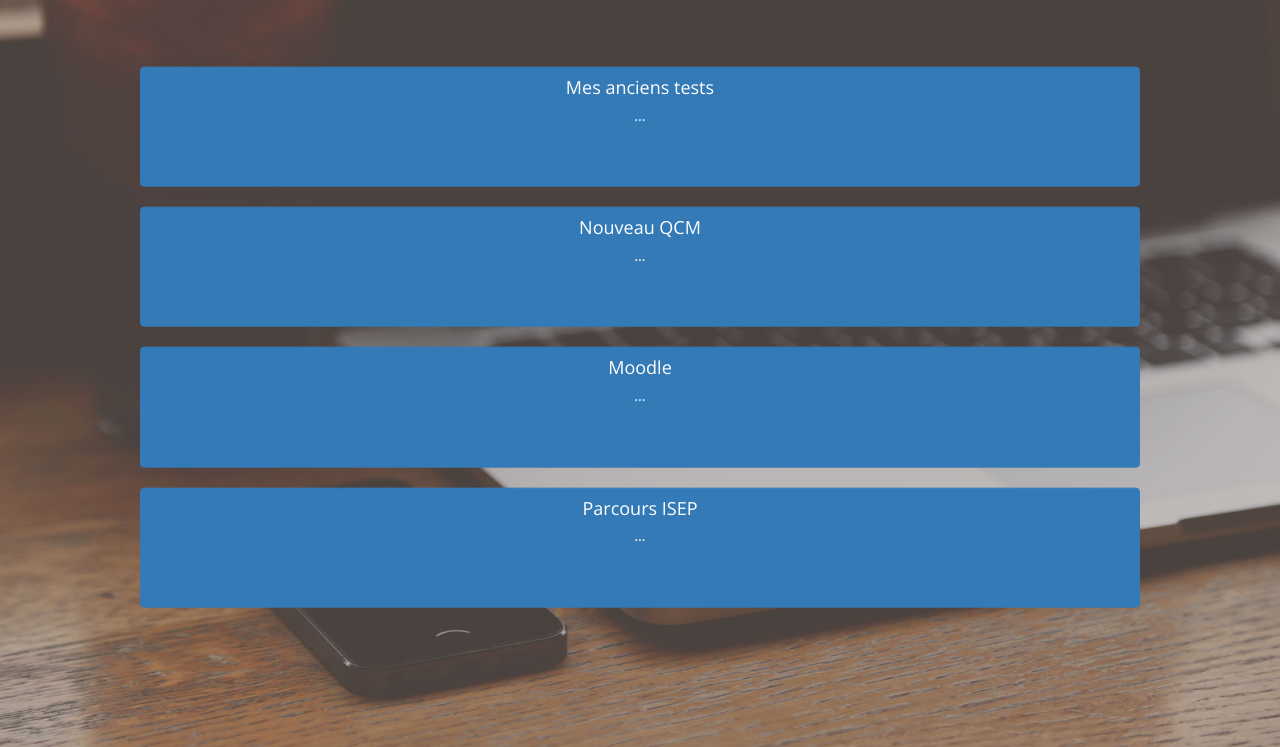
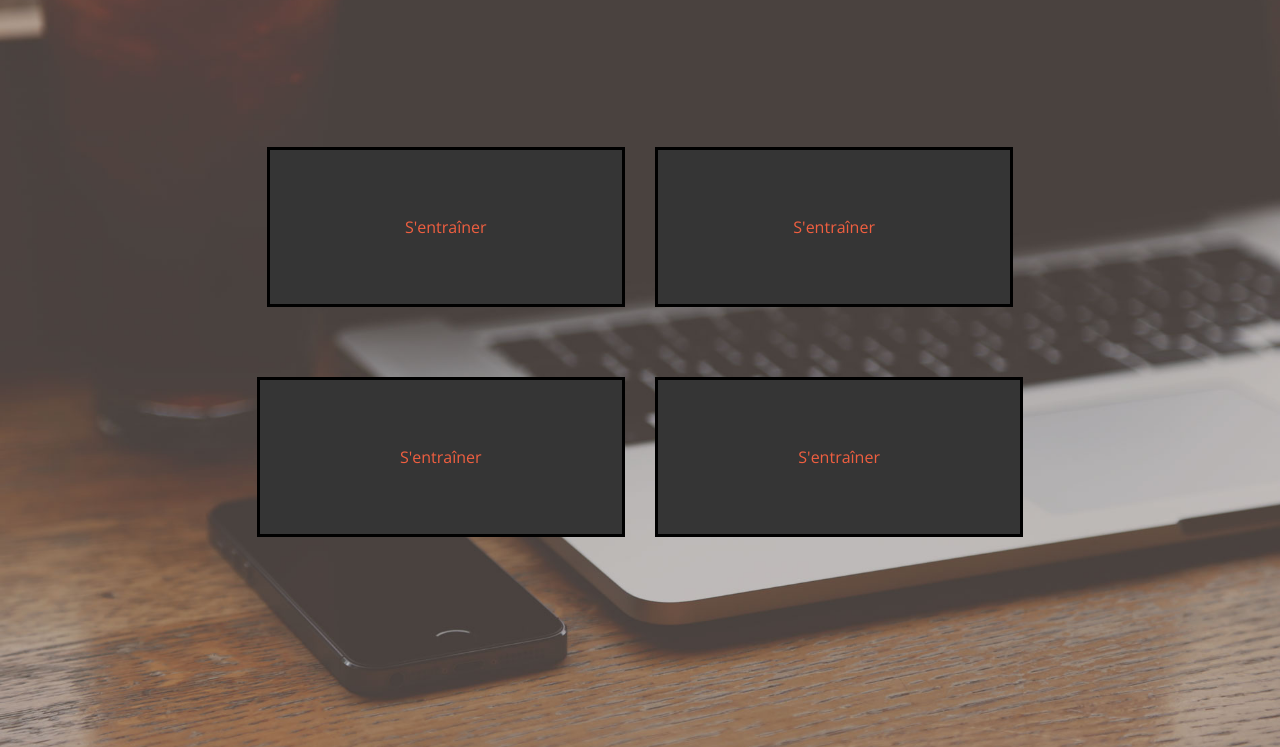
Before and after one commit to htalhaoui/Projet-Ponos, a plain HTML site: page web/espace.html in a window 1280 px wide. Shown: the part 53-800 px from the top of the page. Drawn offline with nearby package versions, Linux system fonts and the light colour scheme.

Commit message:
Espace
Début de l'architecture de la page.

```diff
--- a/web/espace.html
+++ b/web/espace.html
@@ -10,7 +10,7 @@
     <title>Ponos'ISEP</title>
 
     <!-- Bootstrap Core CSS -->
-    <link rel="stylesheet" href="css/bootstrap.min.css" type="text/css">
+    <link rel="stylesheet" href="css/bootstrap.css" type="text/css">
 
     <!-- Custom Fonts -->
     <link href='http://fonts.googleapis.com/css?family=Open+Sans:300italic,400italic,600italic,700italic,800italic,400,300,600,700,800' rel='stylesheet' type='text/css'>
@@ -53,33 +53,25 @@
         <!-- /.container-fluid -->
     </nav>
 
-    <header>
+   <header>
         <div class="header-content">
-            <div class="header-content-inner">
-                  <div class="list-group">
-                    <a href="#" class="list-group-item active">
-                      <h4 class="list-group-item-heading">Mes anciens tests</h4>
-                      <p class="list-group-item-text">...</p>
-                    </a>
-                  </div>
-                  <div class="list-group">
-                    <a href="#" class="list-group-item active">
-                      <h4 class="list-group-item-heading">Nouveau QCM</h4>
-                      <p class="list-group-item-text">...</p>
-                    </a>
-                  </div>
-                  <div class="list-group">
-                    <a href="#" class="list-group-item active">
-                      <h4 class="list-group-item-heading">Moodle</h4>
-                      <p class="list-group-item-text">...</p>
-                    </a>
-                  </div>
-                  <div class="list-group">
-                    <a href="#" class="list-group-item active">
-                      <h4 class="list-group-item-heading">Parcours ISEP</h4>
-                      <p class="list-group-item-text">...</p>
-                    </a>
-                  </div>
+            <div class="row">
+            <div class="col-lg-8 col-lg-offset-2" style="padding-top:30px;">
+                <div class="rectangle col-lg-6">
+                    <div class="texte_encadre_noir"><a href="#">S'entraîner</a></div>
+                </div>
+                <div class="rectangle col-lg-6">
+                    <div class="texte_encadre_noir"><a href="#">S'entraîner</a></div>
+                </div>
+            </div>
+            <div class="row">
+            <div class="col-lg-8 col-lg-offset-2" style="padding-top:30px;">
+                 <div class="rectangle col-lg-6">
+                     <div class="texte_encadre_noir"><a href="#">S'entraîner</a></div>
+                 </div>
+                    <div class="rectangle col-lg-6">
+                        <div class="texte_encadre_noir"><a href="#">S'entraîner</a></div>
+            </div>
         </div>
     </header>
 
```
Also changed, not shown: web/css/bootstrap.css.
